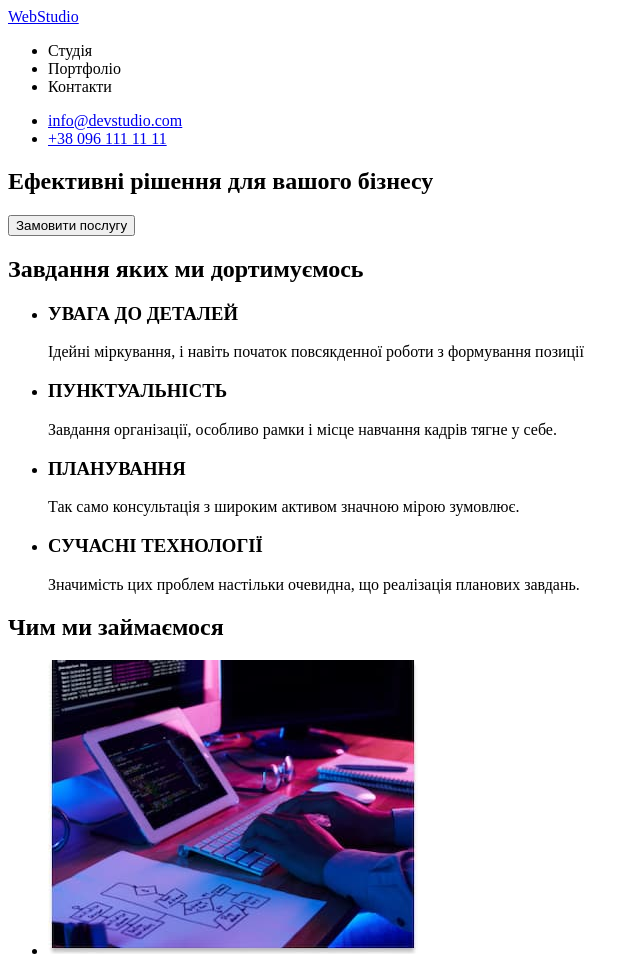
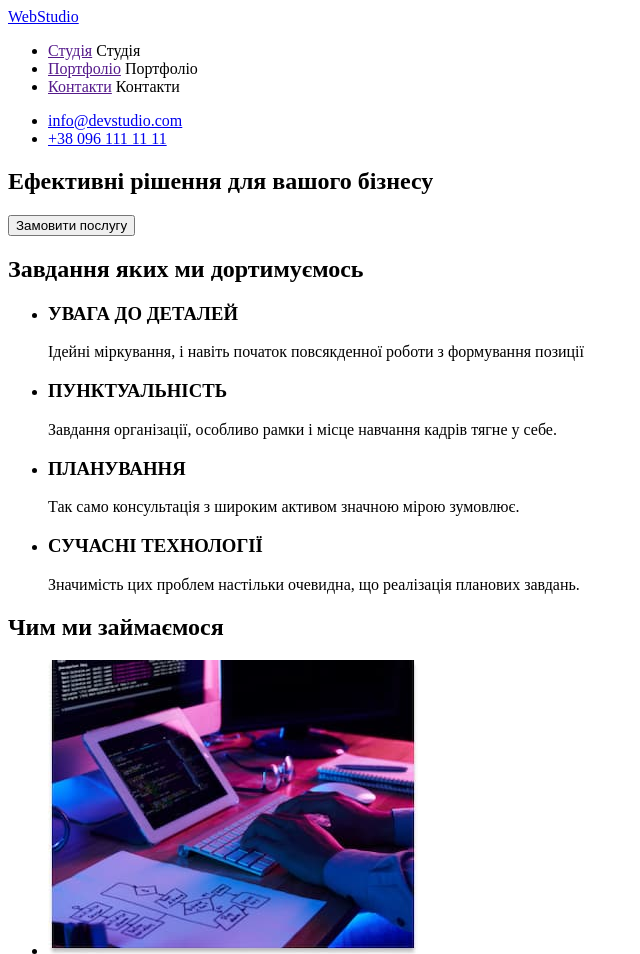
Before and after one commit to PavloZiuskin/goit-markup-hw-02, a plain HTML site: page index.html in a window 1280 px wide. Shown: the top 954 px of the page, without its empty margins (0-640 px from the left). Drawn offline with Linux system fonts and the light colour scheme.

Commit message:
Update index.html
add li and a href in address that written in footer

```diff
--- a/index.html
+++ b/index.html
@@ -11,9 +11,9 @@
         <nav>
             <a href="index.html">WebStudio</a>
             <ul>
-                <li>Студія</li>
-                <li>Портфоліо</li>
-                <li>Контакти</li>
+                <li> <a href="">Студія</a> Студія</li>
+                <li> <a href="">Портфоліо</a> Портфоліо</li>
+                <li> <a href="">Контакти</a> Контакти</li>
             </ul>
         </nav>
         <ul>
@@ -86,8 +86,9 @@
     <footer>
         <a href="index.html"> WebStudio</a>
         <address>
-            <p>м. Київ, пр-т Лесі Українки, 26</p>
+
             <ul>
+                <li><a href="https://www.google.com/maps/d/embed?mid=10uSM3H-mIU3GznYo2szRIEphczw&hl=en_US&ehbc=2E312F" width="640" height="480" target="_blank noopener noreferrer nofollow">м. Київ, пр-т Лесі Українки, 26</a></li>
                 <li><a href="mailto:info@devstudio.com">info@devstudio.com</a></li>
                 <li><a href="tel:+380961111111">+38 096 111 11 11</a></li>
             </ul>
```
